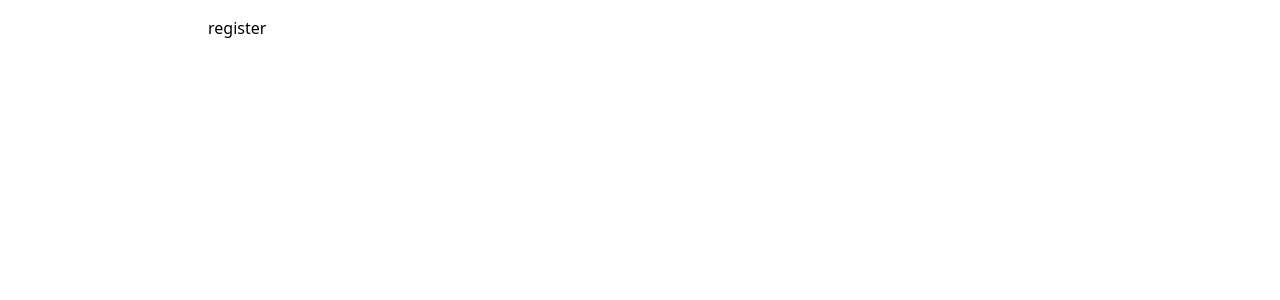
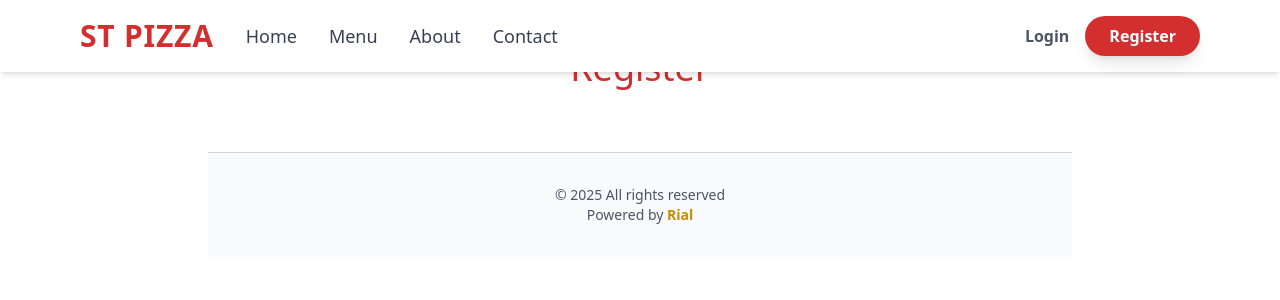
Before and after one commit to rialparmar1777/food-ordering-app, a Next.js app: page /register in a window 1280 px wide. Shown: the top 300 px of the page. Built offline with nearby package versions, Linux system fonts and the light colour scheme.

Commit message:
Register page layout

```diff
--- a/src/app/layout.js
+++ b/src/app/layout.js
@@ -1,5 +1,6 @@
 import { Geist, Geist_Mono } from "next/font/google";
 import "./globals.css";
+import Header from "@/components/layout/Header";
 
 const geistSans = Geist({
   variable: "--font-geist-sans",
@@ -21,7 +22,12 @@ export default function RootLayout({ children }) {
     <html lang="en">
       <body className={`${geistSans.variable} ${geistMono.variable} antialiased`}>
         <main className="max-w-4xl mx-auto p-4">
+                <Header />
           {children}
+          <footer className="border-t border-gray-300 p-8 text-center text-gray-600 mt-16 bg-gray-50">
+        <p className="text-sm">&copy; 2025 All rights reserved</p>
+        <p className="text-sm">Powered by <span className="font-semibold text-yellow-600">Rial</span></p>
+      </footer>
         </main>
       </body>
     </html>
--- a/src/app/page.js
+++ b/src/app/page.js
@@ -8,7 +8,6 @@ import SectionHeaders from "@/components/layout/SectionHeaders";
 export default function Home() {
   return (
     <>
-      <Header />
       <Hero />
       <HomeMenu />
 
@@ -38,10 +37,7 @@ export default function Home() {
         </div>
       </section>
 
-      <footer className="border-t border-gray-300 p-8 text-center text-gray-600 mt-16 bg-gray-50">
-        <p className="text-sm">&copy; 2025 All rights reserved</p>
-        <p className="text-sm">Powered by <span className="font-semibold text-yellow-600">Rial</span></p>
-      </footer>
+
     </>
   );
 }
--- a/src/app/register/page.js
+++ b/src/app/register/page.js
@@ -1,7 +1,9 @@
 export default function RegisterPage() {
     return(
-        <div>
-            register
-        </div>
+       <section className="mt-8">
+        <h1 className="text-center text-primary text-4xl">
+            Register
+        </h1>
+       </section>
     );
 }
--- a/src/components/layout/Header.js
+++ b/src/components/layout/Header.js
@@ -5,10 +5,10 @@ export default function Header() {
     <header className="flex items-center justify-between px-6 lg:px-20 py-4 bg-white shadow-md fixed top-0 left-0 w-full z-50">
 
       <nav className="hidden md:flex items-center gap-8 text-gray-700 font-medium text-lg">
-      <Link className="text-primary font-extrabold text-3xl tracking-wide" href="">
+      <Link className="text-primary font-extrabold text-3xl tracking-wide" href={'/'}>
         ST PIZZA
       </Link>
-        <Link href={""} className="hover:text-primary transition-colors">Home</Link>
+        <Link href={'/'} className="hover:text-primary transition-colors">Home</Link>
         <Link href={""} className="hover:text-primary transition-colors">Menu</Link>
         <Link href={""} className="hover:text-primary transition-colors">About</Link>
         <Link href={""} className="hover:text-primary transition-colors">Contact</Link>
```
